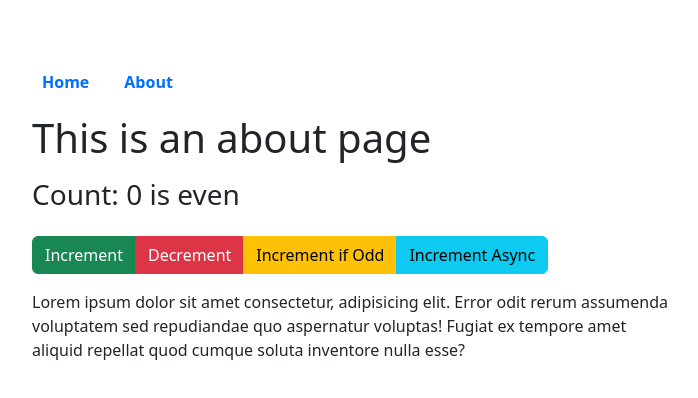
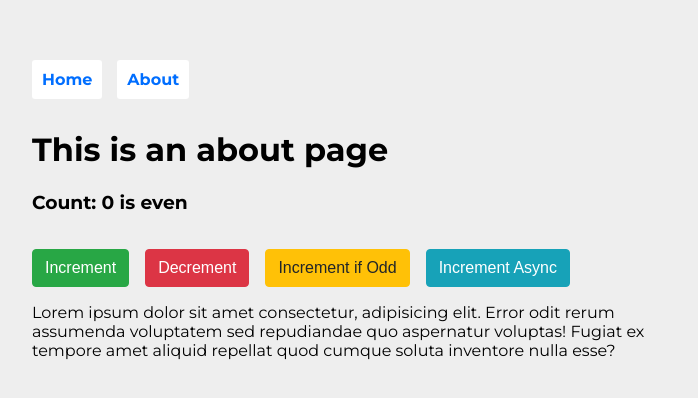
Before and after one commit to shaheemMPM/vue2-in-2024, a Vue app: page /#/about in a window 1280 px wide. Shown: the top 398 px of the page, without its empty margins (288-986 px from the left). Built offline with nearby package versions, Linux system fonts and the light colour scheme; a small style sheet from the web is missing.

Commit message:
Fixes imported style effecting out of scope

```diff
--- a/src/components/AboutComponent.vue
+++ b/src/components/AboutComponent.vue
@@ -36,9 +36,53 @@ export default {
 </script>
 
 <style scoped>
-@import url("https://cdn.jsdelivr.net/npm/bootstrap@5.3.2/dist/css/bootstrap.min.css");
-
 .y-gap {
   margin-top: 1rem;
 }
+
+.btn-group {
+  display: inline-flex;
+  gap: 1rem;
+}
+
+.btn {
+  cursor: pointer;
+  display: inline-block;
+  font-weight: 400;
+  text-align: center;
+  white-space: nowrap;
+  vertical-align: middle;
+  user-select: none;
+  border: 1px solid transparent;
+  padding: 0.375rem 0.75rem;
+  font-size: 1rem;
+  line-height: 1.5;
+  border-radius: 0.25rem;
+  transition: color 0.15s ease-in-out, background-color 0.15s ease-in-out,
+    border-color 0.15s ease-in-out, box-shadow 0.15s ease-in-out;
+}
+
+.btn-success {
+  color: #fff;
+  background-color: #28a745;
+  border-color: #28a745;
+}
+
+.btn-danger {
+  color: #fff;
+  background-color: #dc3545;
+  border-color: #dc3545;
+}
+
+.btn-warning {
+  color: #212529;
+  background-color: #ffc107;
+  border-color: #ffc107;
+}
+
+.btn-info {
+  color: #fff;
+  background-color: #17a2b8;
+  border-color: #17a2b8;
+}
 </style>
```
